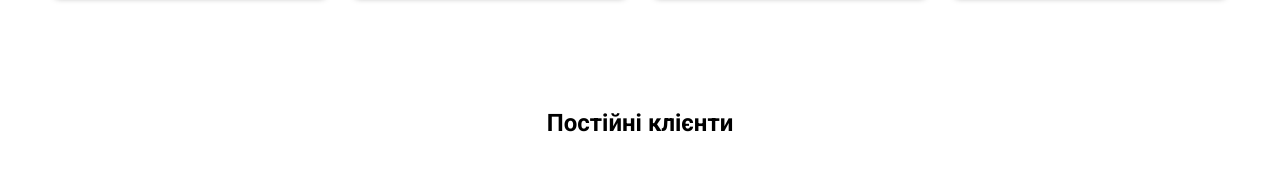
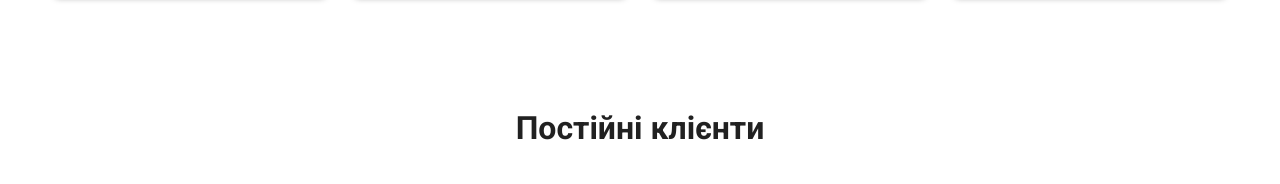
Before and after one commit to VladDraga/l18-dz, a plain HTML site: page index.html in a window 1280 px wide. Shown: the part 2143-2327 px from the top of the page. Drawn offline with nearby package versions, Linux system fonts and the light colour scheme; files whose address does not match are found by name.

Commit message:
commit103
commit103

```diff
--- a/style.css
+++ b/style.css
@@ -387,6 +387,9 @@ body {
 
 .clients-text {
     text-align: center;
+    font-weight: 700;
+    font-size: 32px;
+    color: #212121;
 }
 
 .clients-social .container{
```
